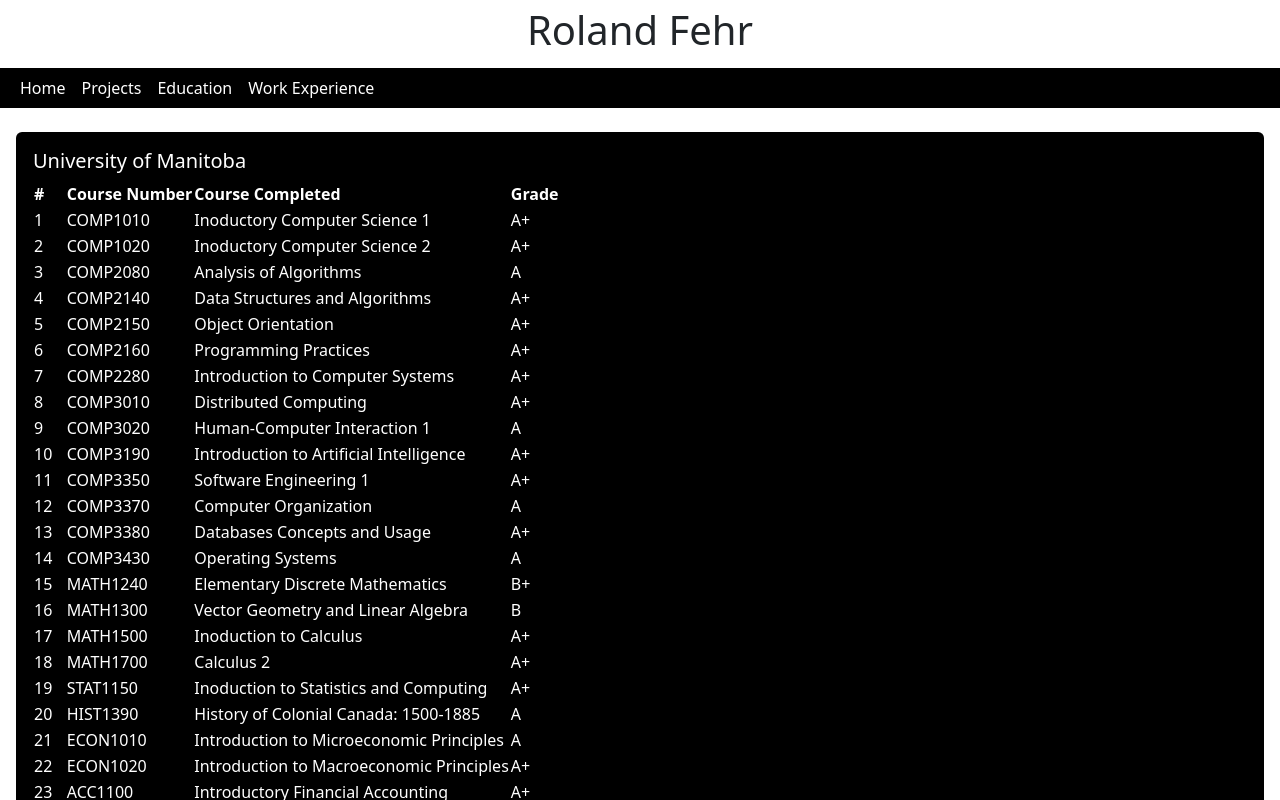
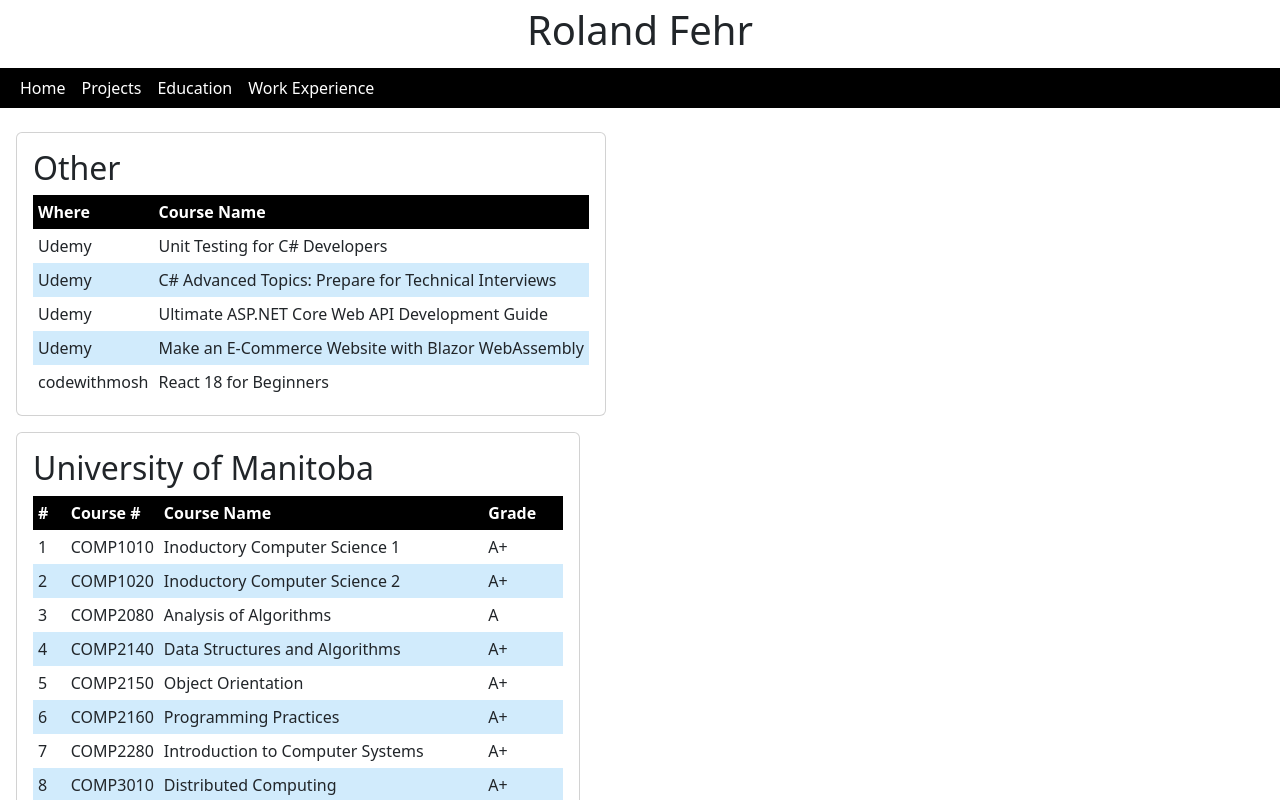
Before and after one commit to rfehr-creator/mySite, a React (Vite) app: page /education in a window 1280 px wide. Shown: the top 800 px of the page. Built offline with nearby package versions, Linux system fonts and the light colour scheme.

Commit message:
Style education page

```diff
--- /dev/null
+++ b/src/components/OtherCourses.ts
@@ -0,0 +1,24 @@
+export const otherCourses = [
+  {
+    where: "Udemy",
+    courseName: "Unit Testing for C# Developers",
+  },
+  {
+    where: "Udemy",
+    courseName: "C# Advanced Topics: Prepare for Technical Interviews",
+  },
+  {
+    where: "Udemy",
+    courseName: "Ultimate ASP.NET Core Web API Development Guide",
+  },
+  {
+    where: "Udemy",
+    courseName: "Make an E-Commerce Website with Blazor WebAssembly",
+  },
+  {
+    where: "codewithmosh",
+    courseName: "React 18 for Beginners",
+  },
+];
+
+export default otherCourses;
--- a/src/pages/EducationPage.tsx
+++ b/src/pages/EducationPage.tsx
@@ -1,46 +1,92 @@
 import styled from "styled-components";
-import courses from "../components/Courses";
-const Table = styled.table`
+import courses from "../components/UMCourses";
+import otherCourses from "../components/OtherCourses";
+const padding = "5px;";
 
+const Table = styled.table``;
+
+const Card = styled.div`
+  width: fit-content;
+`;
+
+const Header = styled.thead`
+  background-color: black;
+  color: white;
+`;
+
+const Footer = styled.tfoot`
+  background-color: black;
+  color: white;
+`;
+const TH = styled.th`
+  padding: ${padding};
+`;
+const TD = styled.td`
+  padding: ${padding};
 `;
 
 const Row = styled.tr`
-
+  :nth-child(even) {
+    background-color: #d1ebfc;
+  }
 `;
 export const EducationPage = () => {
   return (
-    <div className="card text-white bg-black m-3">
+    <div>
+      <Card className="card m-3">
       <div className="card-body">
-        <h5 className="card-title">University of Manitoba</h5>
+          <h2 className="card-title">Other</h2>
           <Table>
-          <thead>
+            <Header>
               <Row>
-              <th>#</th>
-              <th>Course Number</th>
-              <th>Course Completed</th>
-              <th>Grade</th>
+                <TH>Where</TH>
+                <TH>Course Name</TH>
               </Row>
-          </thead>
+            </Header>
+            <tbody>
+              {otherCourses.map((course) => (
+                <Row>
+                  <TD>{course.where}</TD>
+                  <TD>{course.courseName}</TD>
+                </Row>
+              ))}
+            </tbody>
+          </Table>
+        </div>
+      </Card>
+      <Card className="card m-3">
+        <div className="card-body">
+          <h2 className="card-title">University of Manitoba</h2>
+          <Table>
+            <Header>
+              <Row>
+                <TH>#</TH>
+                <TH>Course #</TH>
+                <TH>Course Name</TH>
+                <TH>Grade</TH>
+              </Row>
+            </Header>
             <tbody>
               {courses.map((course, index) => (
                 <Row>
-                <td>{index + 1}</td>
-                <td>{course.courseId}</td>
-                <td>{course.courseName}</td>
-                <td>{course.grade}</td>
+                  <TD>{index + 1}</TD>
+                  <TD>{course.courseId}</TD>
+                  <TD>{course.courseName}</TD>
+                  <TD>{course.grade}</TD>
                 </Row>
               ))}
             </tbody>
-          <tfoot>
+            <Footer>
               <Row>
                 <td>GPA</td>
                 <td></td>
                 <td></td>
                 <td>4.28 of 4.5</td>
               </Row>
-          </tfoot>
+            </Footer>
           </Table>
         </div>
+      </Card>
     </div>
   );
 };
```
Also changed, not shown: src/components/UMCourses.ts (renamed from src/components/Courses.ts). Lines whose indentation alone changed are shown as unchanged.
